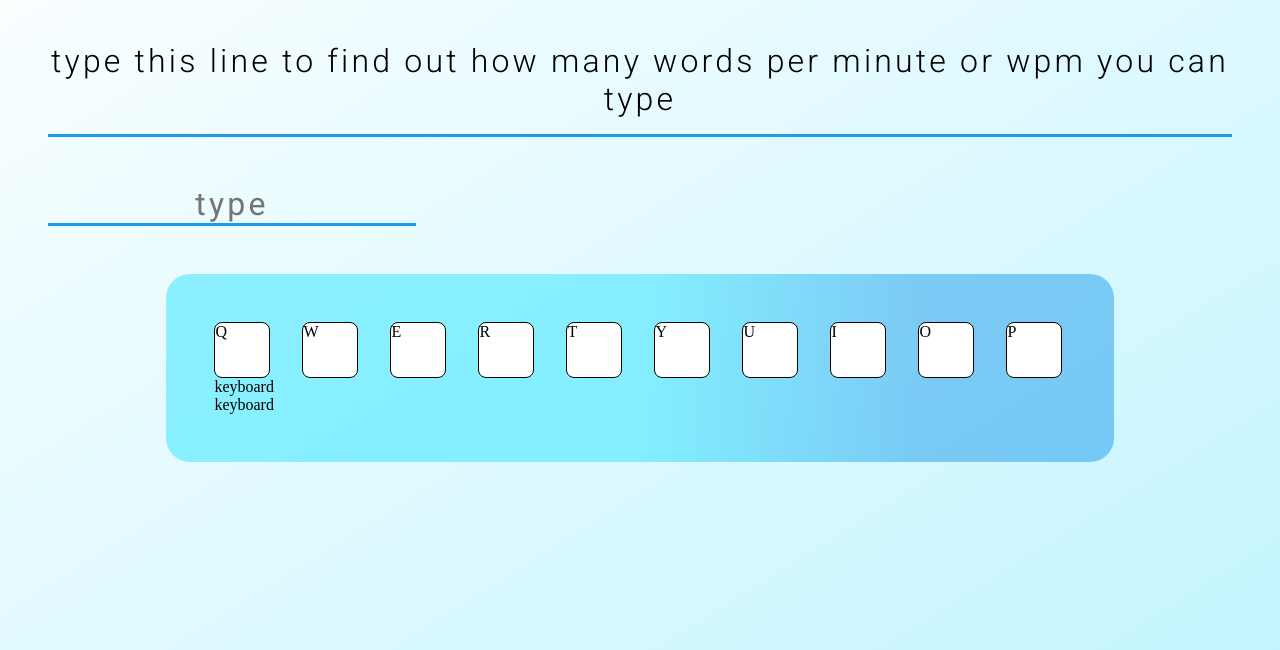
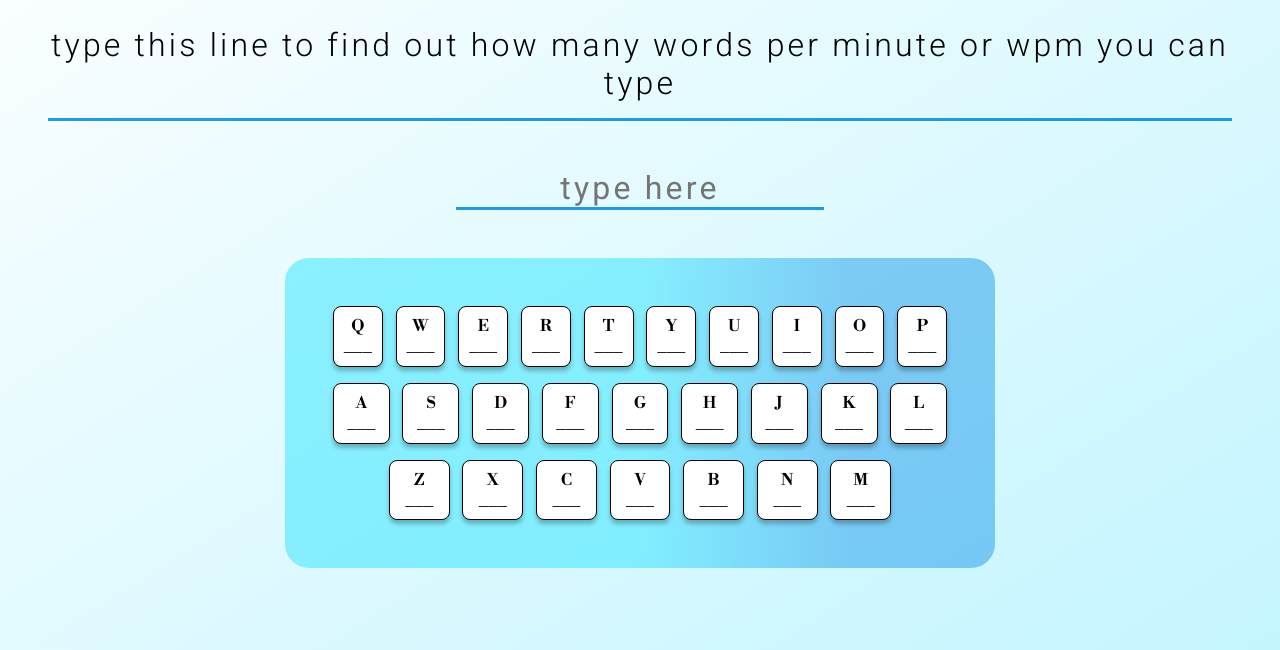
Before and after one commit to harshitrajsinha/speed-typing, a plain HTML site: page index.html in a window 1280 px wide. Shown: the part 150-800 px from the top of the page. Drawn offline with nearby package versions, Linux system fonts and the light colour scheme.

Commit message:
CSS complete

```diff
--- a/index.html
+++ b/index.html
@@ -4,6 +4,7 @@
     <meta charset="UTF-8" />
     <meta name="viewport" content="width=device-width, initial-scale=1.0" />
     <title>Speed Typing</title>
+    <!-- Links for title icon -->
     <link
       rel="apple-touch-icon"
       sizes="180x180"
@@ -22,16 +23,25 @@
       href="/public/favicon-16x16.png"
     />
     <link rel="manifest" href="/public/site.webmanifest" />
+    <!-- Link for Google font -->
     <link rel="preconnect" href="https://fonts.googleapis.com" />
     <link rel="preconnect" href="https://fonts.gstatic.com" crossorigin />
+    <!-- Link for Roboto font family -->
     <link
       href="https://fonts.googleapis.com/css2?family=Roboto:ital,wght@0,100;0,300;0,400;0,500;0,700;0,900;1,100;1,300;1,400;1,500;1,700;1,900&display=swap"
       rel="stylesheet"
     />
+    <!-- Link for Roboto Condensed font family -->
     <link
       href="https://fonts.googleapis.com/css2?family=Roboto+Condensed:ital,wght@1,700&display=swap"
       rel="stylesheet"
     />
+    <!-- Link for Libre bodini font family -->
+    <link
+      href="https://fonts.googleapis.com/css2?family=Libre+Bodoni:ital,wght@0,700;1,700&display=swap"
+      rel="stylesheet"
+    />
+    <!-- Link for external CSS -->
     <link rel="stylesheet" href="/styles.css" />
   </head>
   <body>
@@ -55,23 +65,44 @@
           type
         </div>
         <div id="user-type">
-          <input type="text" placeholder="type" />
+          <input type="text" placeholder="type here" />
         </div>
         <div id="keyboard">
           <div id="key-row-one">
-            <div class="key">Q</div>
-            <div class="key">W</div>
-            <div class="key">E</div>
-            <div class="key">R</div>
-            <div class="key">T</div>
-            <div class="key">Y</div>
-            <div class="key">U</div>
-            <div class="key">I</div>
-            <div class="key">O</div>
-            <div class="key">P</div>
+            <div class="key">
+              Q
+              <span>___</span>
+            </div>
+            <div class="key">W<span>___</span></div>
+            <div class="key">E<span>___</span></div>
+            <div class="key">R<span>___</span></div>
+            <div class="key">T<span>___</span></div>
+            <div class="key">Y<span>___</span></div>
+            <div class="key">U<span>___</span></div>
+            <div class="key">I<span>___</span></div>
+            <div class="key">O<span>___</span></div>
+            <div class="key">P<span>___</span></div>
           </div>
-          <div id="key-row-two">keyboard</div>
-          <div id="key-row-three">keyboard</div>
+          <div id="key-row-two">
+            <div class="key">A<span>___</span></div>
+            <div class="key">S<span>___</span></div>
+            <div class="key">D<span>___</span></div>
+            <div class="key">F<span>___</span></div>
+            <div class="key">G<span>___</span></div>
+            <div class="key">H<span>___</span></div>
+            <div class="key">J<span>___</span></div>
+            <div class="key">K<span>___</span></div>
+            <div class="key">L<span>___</span></div>
+          </div>
+          <div id="key-row-three">
+            <div class="key">Z<span>___</span></div>
+            <div class="key">X<span>___</span></div>
+            <div class="key">C<span>___</span></div>
+            <div class="key">V<span>___</span></div>
+            <div class="key">B<span>___</span></div>
+            <div class="key">N<span>___</span></div>
+            <div class="key">M<span>___</span></div>
+          </div>
         </div>
       </div>
     </main>
--- a/styles.css
+++ b/styles.css
@@ -10,7 +10,7 @@ body {
   height: 100vh;
   width: 100vw;
   background-image: linear-gradient(to bottom right, #ffffff, #c4f5ff);
-  padding: 3rem;
+  padding: 2rem 3rem 3rem 3rem;
 }
 
 main {
@@ -87,6 +87,8 @@ header #logo {
 
 #user-type {
   margin-top: 3rem;
+  display: flex;
+  justify-content: center;
 }
 
 #user-type input {
@@ -104,7 +106,7 @@ header #logo {
 
 #keyboard {
   margin: 3rem auto 0 auto;
-  width: 80%;
+  width: 60%;
   padding: 3rem;
   position: relative;
 }
@@ -123,13 +125,29 @@ header #logo {
 #key-row-three {
   isolation: isolate;
   display: flex;
-  gap: 2rem;
+  justify-content: center;
+  gap: 0.8rem;
+  margin-bottom: 1rem;
+}
+
+#key-row-three {
+  margin-bottom: 0;
 }
 
 .key {
-  width: 3.5rem;
-  height: 3.5rem;
+  font-family: "Libre Bodoni", serif;
+  font-optical-sizing: auto;
+  font-weight: 700;
+  font-style: normal;
+  text-align: center;
+  display: flex;
+  flex-direction: column;
+  justify-content: center;
+  align-items: center;
+  width: 3.8rem;
+  height: 3.8rem;
   background-color: white;
   border: 1px solid black;
   border-radius: 0.5rem;
+  box-shadow: 0px 4px 4px rgba(0, 0, 0, 0.25);
 }
```
